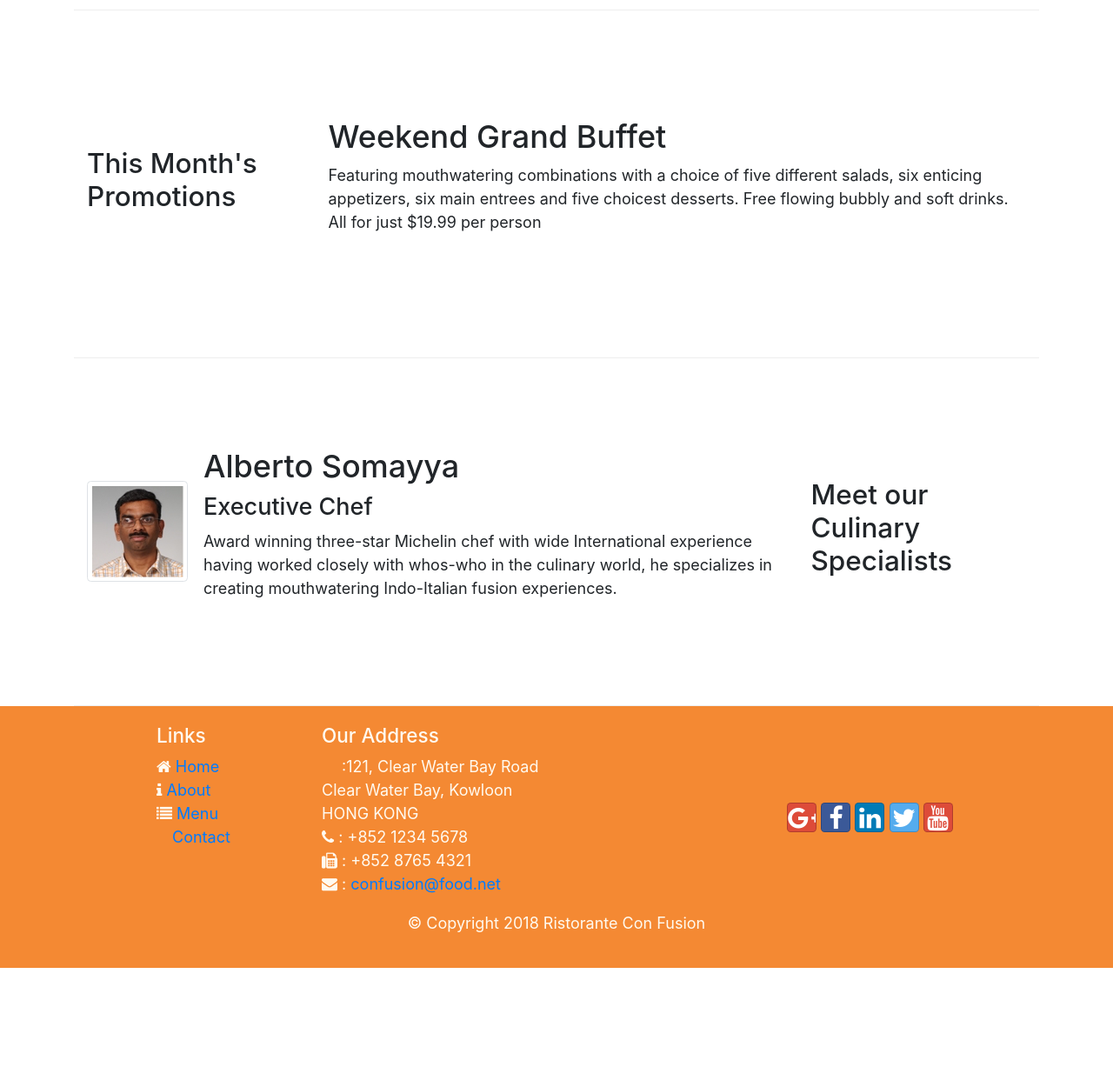
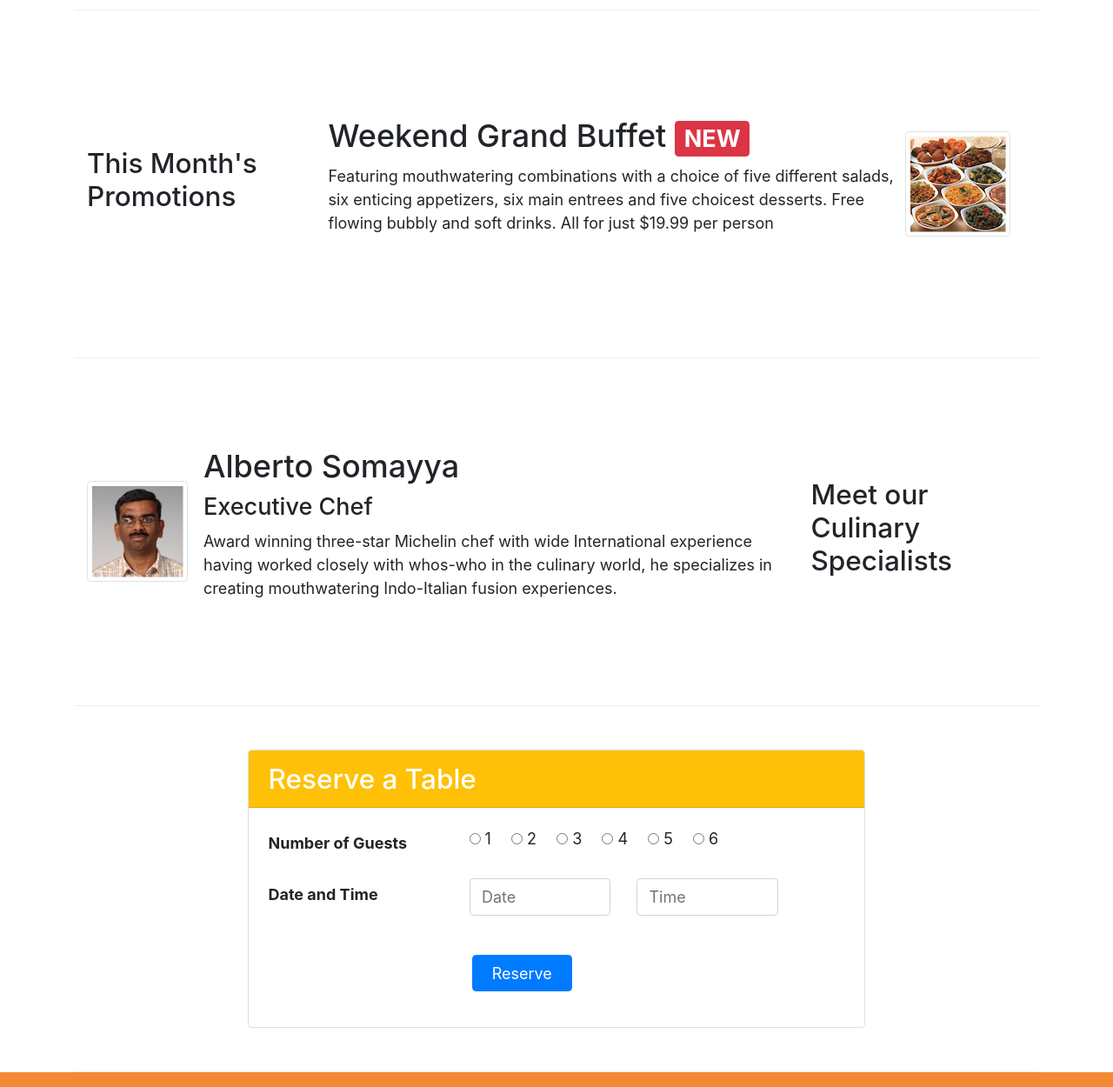
Before and after one commit to qmnguyenw/conFusion, a website: page index.html in a window 1280 px wide. Shown: the part 740-1990 px from the top of the page at 87% size. Before the commit the page ends 1853 px from the top, so only its background shows below. Drawn offline with nearby package versions, Linux system fonts and the light colour scheme.

Commit message:
Assignment 2

```diff
--- a/css/styles.css
+++ b/css/styles.css
@@ -47,3 +47,7 @@ body {
 .navbar-brand {
 	font-size: 25px;
 }
+
+.formTittle {
+	padding-top: 5px;
+}
--- a/index.html
+++ b/index.html
@@ -44,9 +44,17 @@
                     <h1>Ristorante con Fusion</h1>
                     <p>We take inspiration from the World's best cuisines, and create a unique fusion experience. Our lipsmacking creations will tickle your culinary senses!</p>
                 </div>
-                <div class="col-12 col-sm align-content-center">
+                <div class="col-12 col-sm-3 align-self-center">
                     <img src="img/logo.png" class="img-fluid">
                 </div>
+                <div class="col-12 col-sm-2 align-self-center">
+                    <input class="btn btn-warning px-5" type="submit" value="Reserve">
+                </div>
+                <!--
+                <div class="col-12 col-sm align-content-center">
+
+
+                </div> -->
             </div>
         </div>
     </header>
@@ -60,7 +68,7 @@
                 <div class="media">
                     <img class="d-flex mr-3 img-thumbnail align-self-center" src="img/uthappizza.png" alt="uthappizza">
                     <div class="media-body">
-                        <h2 class="mt-0">Uthappizza</h2>
+                        <h2 class="mt-0">Uthappizza <span class="badge badge-danger">HOT</span> <span class="badge badge-pill badge-secondary">$4.49</span></h2>
                         <p class="d-none d-sm-block">A unique combination of Indian Uthappam (pancake) and Italian pizza, topped with Cerignola olives, ripe vine cherry tomatoes, Vidalia onion, Guntur chillies and Buffalo Paneer.</p>
                     </div>
                 </div>
@@ -72,8 +80,13 @@
                 <h3>This Month's Promotions</h3>
             </div>
             <div class="col col-sm col-md">
-                <h2>Weekend Grand Buffet</h2>
-                <p class="d-none d-sm-block">Featuring mouthwatering combinations with a choice of five different salads, six enticing appetizers, six main entrees and five choicest desserts. Free flowing bubbly and soft drinks. All for just $19.99 per person </p>
+                <div class="media">
+                    <div class="media-body">
+                        <h2 class="media-body">Weekend Grand Buffet <span class="badge badge-danger">NEW</span></h2>
+                        <p class="d-none d-sm-block">Featuring mouthwatering combinations with a choice of five different salads, six enticing appetizers, six main entrees and five choicest desserts. Free flowing bubbly and soft drinks. All for just $19.99 per person </p>
+                    </div>
+                    <img class="d-flex mr-3 img-thumbnail align-self-center" src="img/buffet.png" alt="buffet">
+                </div>
             </div>
         </div>
 
@@ -91,6 +104,48 @@
                     </div>
                 </div>
             </div>
+        </div>
+
+        <div class="row row-content align-items-center">
+            <div class="col"></div>
+            <div class="col-12 col-sm-8 align-content-center">
+                <div class="card">
+                    <h3 class="card-header bg-warning text-white">Reserve a Table</h3>
+                    <div class="card-body">
+                        <form action="" method="post">
+                            <dl class="row">
+                                <dt class="col-4 mb-4 formTittle">Number of Guests</dt>
+                                <dd class="col-8 mb-4">
+                                    <input type="radio" name="guestNumber" value="1"> 1 <span class="px-2"></span>
+                                    <input type="radio" name="guestNumber" value="2"> 2 <span class="px-2"></span>
+                                    <input type="radio" name="guestNumber" value="3"> 3 <span class="px-2"></span>
+                                    <input type="radio" name="guestNumber" value="4"> 4 <span class="px-2"></span>
+                                    <input type="radio" name="guestNumber" value="5"> 5 <span class="px-2"></span>
+                                    <input type="radio" name="guestNumber" value="6"> 6 <span class="px-2"></span>
+                                </dd>
+                                <dt class="col-4 mb-4 formTittle">Date and Time</dt>
+                                <dd class="col-8 mb-4">
+                                    <div class="form-group row">
+                                        <div class="col-4 col-sm-5">
+                                            <input type="text" class="form-control" id="dateBook" name="dateBook" placeholder="Date">
+                                            <!-- <input type="date" class="form-control" id="dateBook" name="dateBook" placeholder="Date"> -->
+                                        </div>
+                                        <div class="col-4 col-sm-5">
+                                            <input type="text" class="form-control" id="timeBook" name="timeBook" placeholder="Time">
+                                            <!-- <input type="time" class="form-control" id="timeBook" name="timeBook" placeholder="Time"> -->
+                                        </div>
+                                    </div>
+                                </dd>
+                                <!-- <dt class="col-4"> </dt> -->
+                                <span class="col-sm-4 ml-3"></span>
+                                <input id="Reserve" class="col-sm-2 btn btn-primary" type="submit" name="Reserve" value="Reserve">
+                                <span class="col-sm"></span>
+                            </dl>
+                        </form>
+                    </div>
+                </div>
+            </div>
+            <div class="col"></div>
         </div>
     </div>
 
```
Also changed, not shown: aboutus.html (+3 -2 lines), contactus.html (+3 -2 lines).
